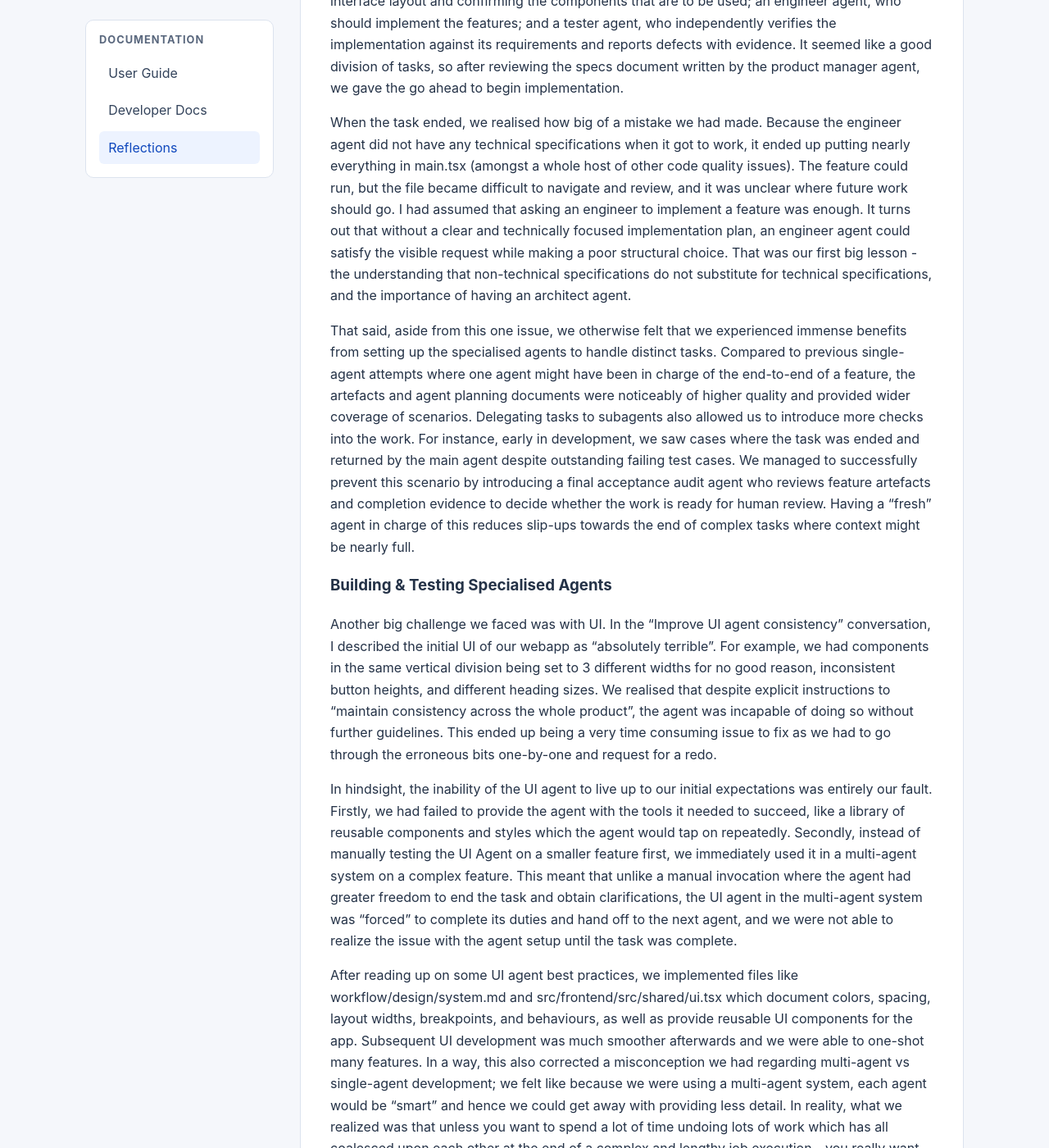
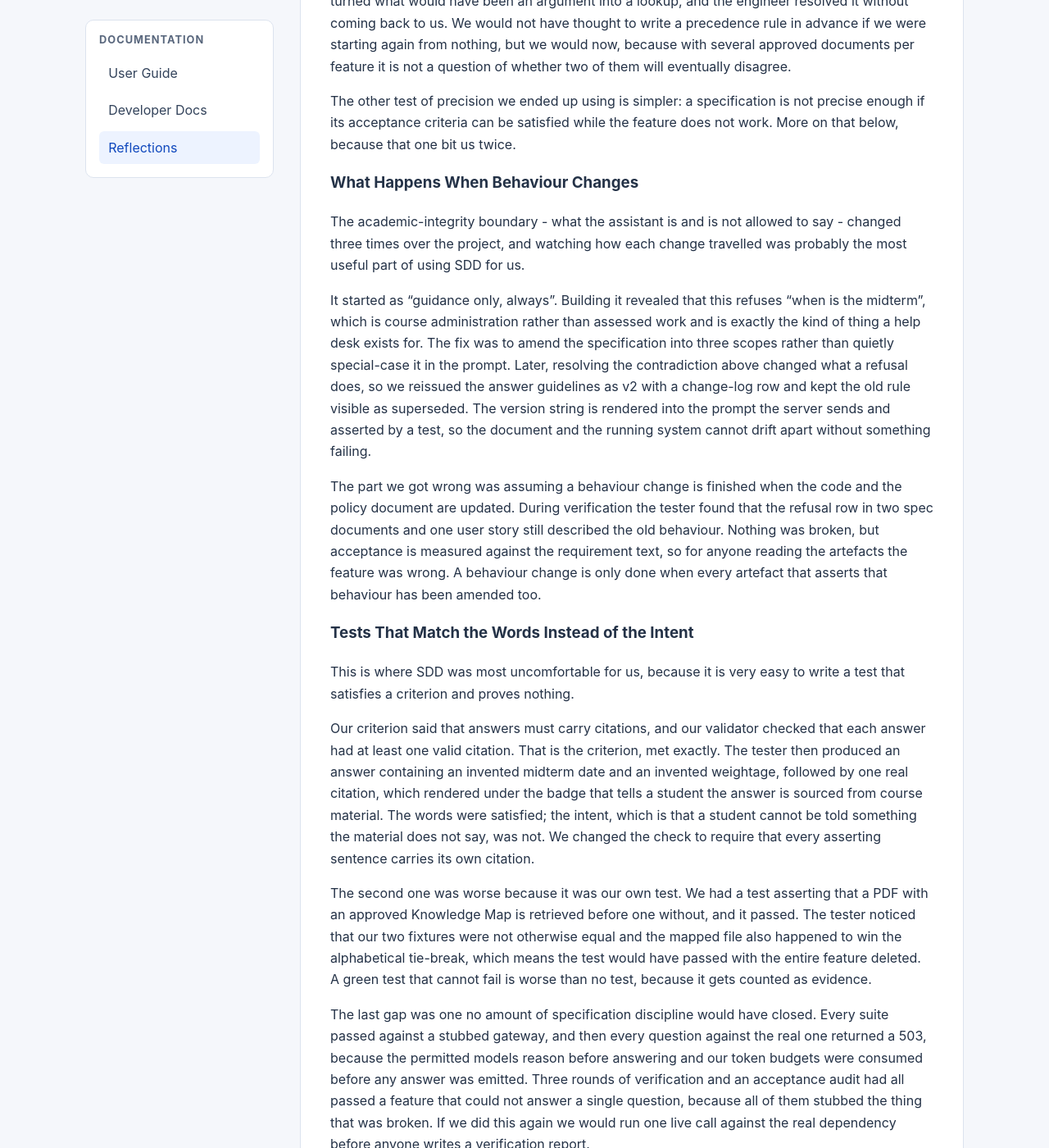
Before and after one commit to CS3227-2610-MP3-OfficeHours/CS3227-2610-MP3, a Jekyll site: the page built from docs/Reflections.md, in a window 1280 px wide and 1400 px high, scrolled down 1398 px. Shown: the whole window at 82% size. Built offline with Jekyll 4.4.1, drawn with Linux system fonts in a browser that asks for light colours; some of the changed text lies outside the part shown.

Commit message:
docs: add the spec-driven development reflection
Changes:
- Add a Spec-Driven Development section between AI Security and Multi-Agent SE,
  covering the precedence rule that resolved two approved artefacts
  contradicting each other, how the academic-integrity boundary change
  travelled through the spec and the versioned answer guidelines, and the two
  tests that met their criterion while proving nothing

Verification:
- Not run: documentation-only change, no source or test files touched

Co-Authored-By: Claude Opus 5 <noreply@anthropic.com>

```diff
--- a/docs/Reflections.md
+++ b/docs/Reflections.md
@@ -41,6 +41,86 @@ sentences was the entire vulnerability. Narrowing the privilege on the far side
 of the gate turned out to be much easier, and much more durable, than improving
 the review in front of it. A human in the loop is only a control if being
 approved doesn't buy very much.
+
+## Spec-Driven Development
+
+### Writing a Specification That Is Actually Precise
+
+Our first instinct was that a precise specification means a detailed one, and
+we wrote a fairly long spec for the student AI feature before anyone touched
+code. It read well. The problem only showed up during implementation, when the
+engineer agent hit a question that both the approved specification and the
+approved design answered, differently. One said a refused request should still
+point the student at the relevant material; the other said a refusal should be
+a fixed message and nothing else. Both documents had been approved by us. Both
+were specific. An implementer could follow either one and be in violation of
+the other.
+
+What saved us was a line we had put in the spec almost as boilerplate, saying
+that the normative record under workflow/specs/ governs wherever two artefacts
+disagree. That one sentence turned what would have been an argument into a
+lookup, and the engineer resolved it without coming back to us. We would not
+have thought to write a precedence rule in advance if we were starting again
+from nothing, but we would now, because with several approved documents per
+feature it is not a question of whether two of them will eventually disagree.
+
+The other test of precision we ended up using is simpler: a specification is
+not precise enough if its acceptance criteria can be satisfied while the
+feature does not work. More on that below, because that one bit us twice.
+
+### What Happens When Behaviour Changes
+
+The academic-integrity boundary - what the assistant is and is not allowed to
+say - changed three times over the project, and watching how each change
+travelled was probably the most useful part of using SDD for us.
+
+It started as "guidance only, always". Building it revealed that this refuses
+"when is the midterm", which is course administration rather than assessed work
+and is exactly the kind of thing a help desk exists for. The fix was to amend
+the specification into three scopes rather than quietly special-case it in the
+prompt. Later, resolving the contradiction above changed what a refusal does,
+so we reissued the answer guidelines as v2 with a change-log row and kept the
+old rule visible as superseded. The version string is rendered into the prompt
+the server sends and asserted by a test, so the document and the running system
+cannot drift apart without something failing.
+
+The part we got wrong was assuming a behaviour change is finished when the code
+and the policy document are updated. During verification the tester found that
+the refusal row in two spec documents and one user story still described the
+old behaviour. Nothing was broken, but acceptance is measured against the
+requirement text, so for anyone reading the artefacts the feature was wrong. A
+behaviour change is only done when every artefact that asserts that behaviour
+has been amended too.
+
+### Tests That Match the Words Instead of the Intent
+
+This is where SDD was most uncomfortable for us, because it is very easy to
+write a test that satisfies a criterion and proves nothing.
+
+Our criterion said that answers must carry citations, and our validator checked
+that each answer had at least one valid citation. That is the criterion, met
+exactly. The tester then produced an answer containing an invented midterm date
+and an invented weightage, followed by one real citation, which rendered under
+the badge that tells a student the answer is sourced from course material. The
+words were satisfied; the intent, which is that a student cannot be told
+something the material does not say, was not. We changed the check to require
+that every asserting sentence carries its own citation.
+
+The second one was worse because it was our own test. We had a test asserting
+that a PDF with an approved Knowledge Map is retrieved before one without, and
+it passed. The tester noticed that our two fixtures were not otherwise equal
+and the mapped file also happened to win the alphabetical tie-break, which
+means the test would have passed with the entire feature deleted. A green test
+that cannot fail is worse than no test, because it gets counted as evidence.
+
+The last gap was one no amount of specification discipline would have closed.
+Every suite passed against a stubbed gateway, and then every question against
+the real one returned a 503, because the permitted models reason before
+answering and our token budgets were consumed before any answer was emitted.
+Three rounds of verification and an acceptance audit had all passed a feature
+that could not answer a single question, because all of them stubbed the thing
+that was broken. If we did this again we would run one live call against the
+real dependency before anyone writes a verification report.
 
 ## Multi-Agent SE
 
```
